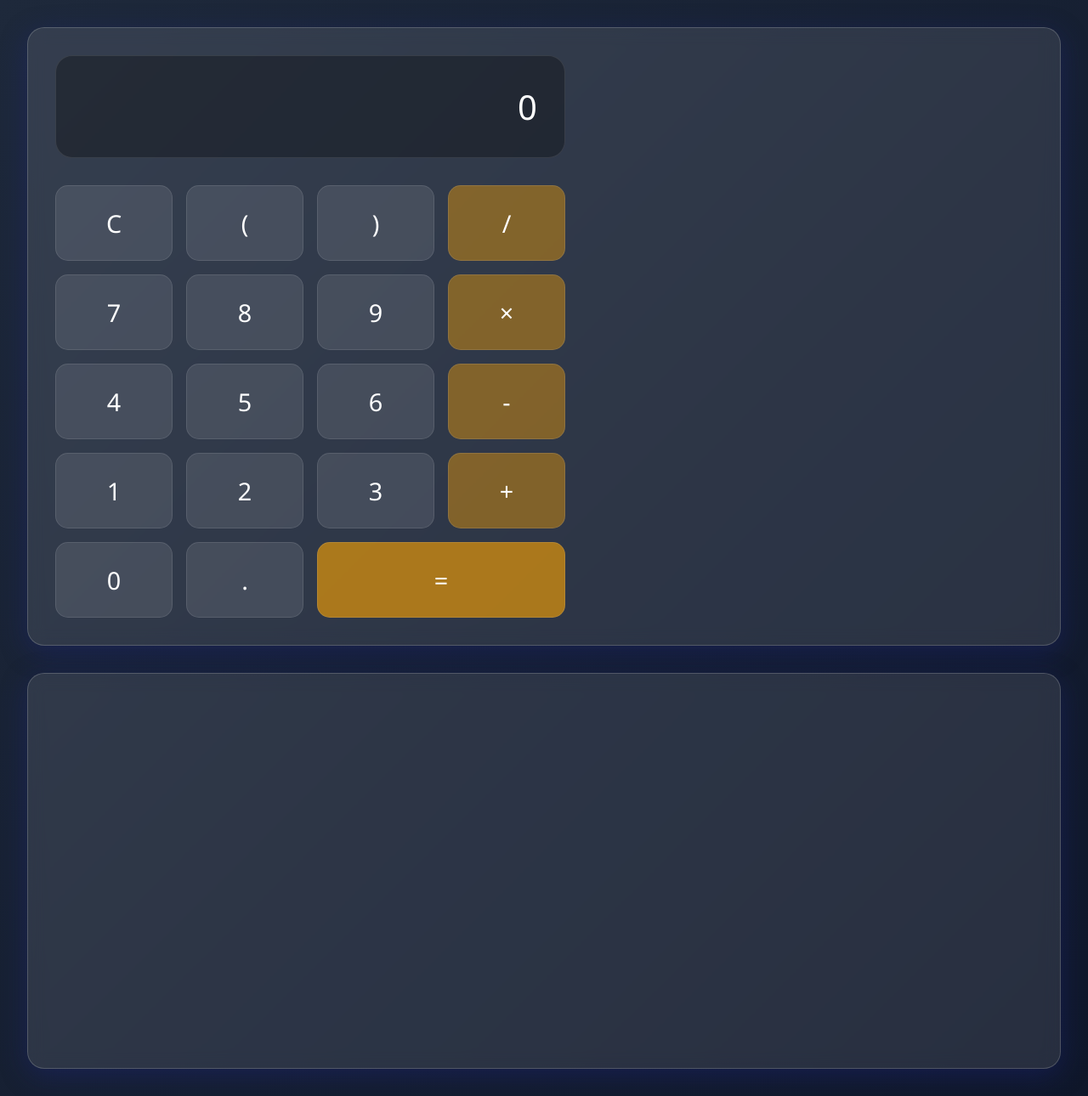
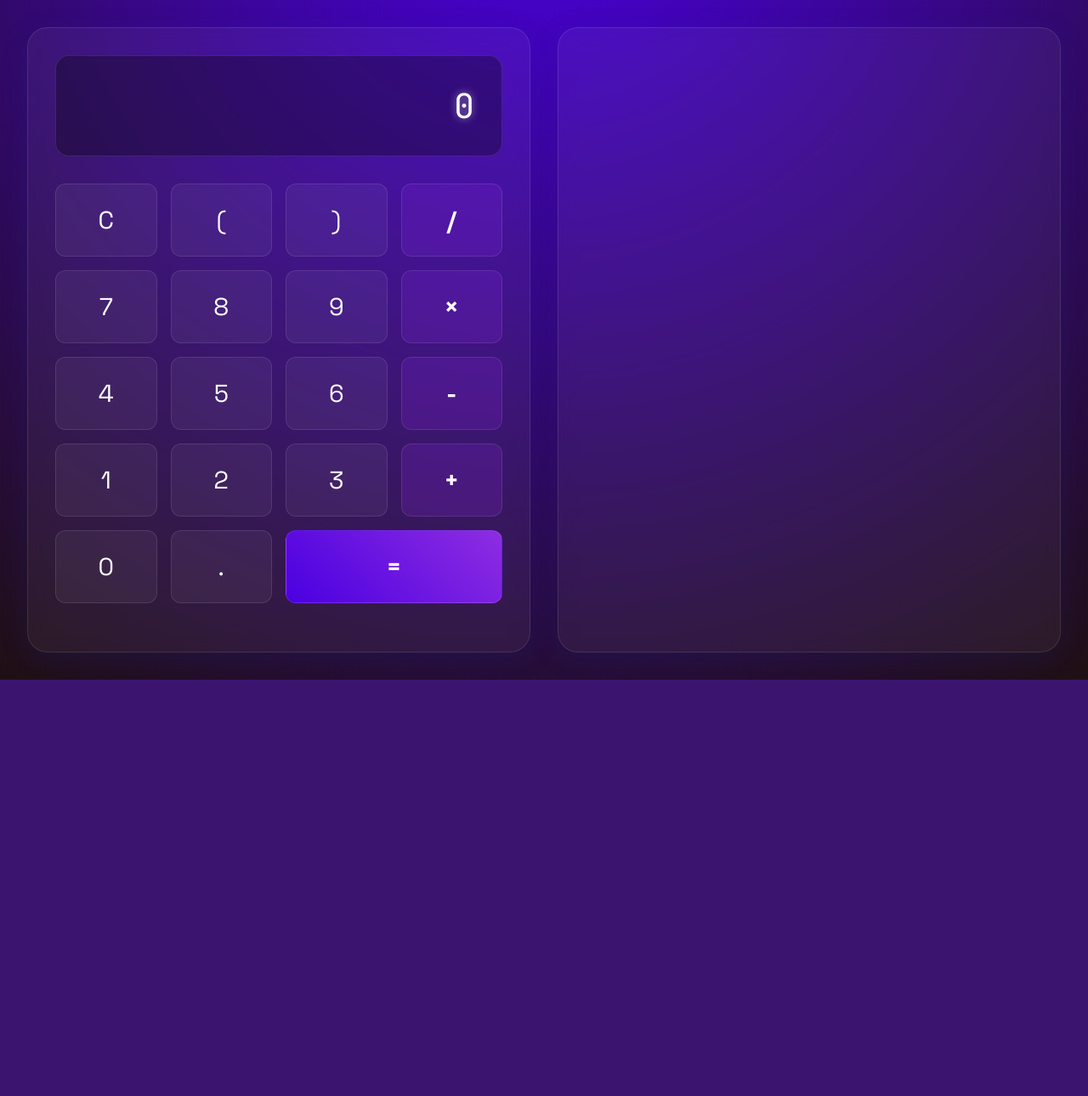
Before and after one commit to eKhars/calculadora, a Flask app: page / in a window 1280 px wide. Shown: the whole page at 85% size. After the commit the page ends 800 px from the top, so only its background shows below. Run offline with Flask 3, Linux system fonts and the light colour scheme; some libraries are stand-ins or nearby versions.

Commit message:
calculadora terminada

```diff
--- a/templates/index.css
+++ b/templates/index.css
@@ -2,56 +2,94 @@
   margin: 0;
   padding: 0;
   box-sizing: border-box;
-  font-family: "Segoe UI", Tahoma, Geneva, Verdana, sans-serif;
+  font-family: 'Space Grotesk', -apple-system, system-ui, sans-serif;
 }
 
 body {
   display: flex;
   min-height: 100vh;
-  background: linear-gradient(135deg, #1e293b, #0f172a);
+  background: radial-gradient(circle at 50% -20%, #4a00e0, #1f1013);
   color: white;
+  overflow-x: hidden;
 }
 
 .container {
-  display: flex;
+  display: grid;
+  grid-template-columns: repeat(auto-fit, minmax(300px, 1fr));
   width: 100%;
   padding: 2rem;
   gap: 2rem;
+  max-width: 1600px;
+  margin: 0 auto;
 }
 
 .calculator-section,
 .tree-section {
-  flex: 1;
-  background: rgba(255, 255, 255, 0.1);
+  background: rgba(255, 255, 255, 0.05);
   backdrop-filter: blur(10px);
-  border-radius: 20px;
+  border-radius: 24px;
   padding: 2rem;
-  box-shadow: 0 8px 32px 0 rgba(31, 38, 135, 0.37);
-  border: 1px solid rgba(255, 255, 255, 0.18);
-  transition: transform 0.3s ease;
+  box-shadow: 0 8px 32px rgba(31, 38, 135, 0.2);
+  border: 1px solid rgba(255, 255, 255, 0.1);
+  transition: all 0.3s ease;
+  position: relative;
+  overflow: hidden;
 }
 
-.calculator-section:hover,
-.tree-section:hover {
-  transform: translateY(-5px);
+.calculator-section::before,
+.tree-section::before {
+  content: '';
+  position: absolute;
+  top: -50%;
+  left: -50%;
+  width: 200%;
+  height: 200%;
+  background: radial-gradient(circle, rgba(255,255,255,0.1) 0%, transparent 60%);
+  opacity: 0;
+  transition: opacity 0.3s ease;
+  pointer-events: none;
+}
+
+.calculator-section:hover::before,
+.tree-section:hover::before {
+  opacity: 1;
 }
 
 .calculator {
-  max-width: 700px;
-  max-width: 90%;
-  margin: 0;
+  width: 100%;
+  max-width: 100%;
 }
 
 .display {
   background: rgba(0, 0, 0, 0.3);
   padding: 2rem;
-  border-radius: 20px;
+  border-radius: 16px;
   margin-bottom: 2rem;
-  font-size: 3rem;
+  font-size: 2.5rem;
   text-align: right;
   color: #fff;
   border: 1px solid rgba(255, 255, 255, 0.1);
   transition: all 0.3s ease;
+  font-family: 'JetBrains Mono', monospace;
+  text-shadow: 0 0 10px rgba(255, 255, 255, 0.5);
+  position: relative;
+  overflow: hidden;
+}
+
+.display::after {
+  content: '';
+  position: absolute;
+  top: 0;
+  left: 0;
+  width: 100%;
+  height: 100%;
+  background: linear-gradient(90deg, transparent, rgba(255,255,255,0.1), transparent);
+  transform: translateX(-100%);
+  transition: transform 0.3s ease;
+}
+
+.display:hover::after {
+  transform: translateX(100%);
 }
 
 .buttons {
@@ -61,33 +99,59 @@ body {
 }
 
 button {
-  padding: 2rem;
-  font-size: 2rem;
+  padding: 1.5rem;
+  font-size: 1.8rem;
   border: none;
-  border-radius: 15px;
-  background: rgba(255, 255, 255, 0.1);
+  border-radius: 12px;
+  background: rgba(255, 255, 255, 0.05);
   color: white;
   cursor: pointer;
   transition: all 0.2s ease;
   border: 1px solid rgba(255, 255, 255, 0.1);
-  min-height: 80px;
+  min-height: 70px;
+  position: relative;
+  overflow: hidden;
+}
+
+button::before {
+  content: '';
+  position: absolute;
+  top: 50%;
+  left: 50%;
+  width: 150%;
+  height: 150%;
+  background: radial-gradient(circle, rgba(255,255,255,0.2) 0%, transparent 70%);
+  transform: translate(-50%, -50%) scale(0);
+  transition: transform 0.3s ease;
 }
 
 button:hover {
-  background: rgba(255, 255, 255, 0.2);
+  background: rgba(255, 255, 255, 0.1);
   transform: translateY(-2px);
+  box-shadow: 0 5px 15px rgba(0,0,0,0.2);
+}
+
+button:hover::before {
+  transform: translate(-50%, -50%) scale(1);
 }
 
 button:active {
-  transform: translateY(0px);
+  transform: translateY(0);
 }
 
 button.operator {
-  background: rgba(255, 166, 0, 0.4);
+  background: rgba(138, 43, 226, 0.2);
+  color: #fff;
+  font-weight: bold;
 }
 
 button.equals {
-  background: rgba(255, 166, 0, 0.6);
+  background: linear-gradient(45deg, #4a00e0, #8e2de2);
+  font-weight: bold;
+}
+
+button.equals:hover {
+  background: linear-gradient(45deg, #5a10f0, #9e3df2);
 }
 
 .tree-container {
@@ -98,92 +162,72 @@ button.equals {
 }
 
 .node circle {
-  fill: rgba(255, 255, 255, 0.1);
-  stroke: #64748b;
+  fill: rgba(138, 43, 226, 0.2);
+  stroke: #8e2de2;
   stroke-width: 2px;
   transition: all 0.3s ease;
 }
 
 .node:hover circle {
-  fill: rgba(255, 166, 0, 0.2);
-  stroke: #f59e0b;
+  fill: rgba(138, 43, 226, 0.4);
+  stroke: #4a00e0;
   transform: scale(1.1);
 }
 
 .node text {
-  font-family: "Segoe UI", Tahoma, Geneva, Verdana, sans-serif;
+  font-family: 'JetBrains Mono', monospace;
   font-size: 14px;
   fill: white;
   transition: all 0.3s ease;
-  pointer-events: none;
 }
 
 .node:hover text {
-  fill: #f59e0b;
+  fill: #fff;
+  text-shadow: 0 0 8px rgba(255,255,255,0.5);
   font-weight: bold;
-  transform: scale(1.1);
 }
 
 .link {
   fill: none;
-  stroke: rgba(255, 255, 255, 0.2);
+  stroke: rgba(138, 43, 226, 0.3);
   stroke-width: 2px;
   transition: all 0.3s ease;
 }
 
 .link:hover {
-  stroke: rgba(255, 166, 0, 0.4);
+  stroke: rgba(138, 43, 226, 0.6);
   stroke-width: 3px;
 }
 
-.node-circle {
-  fill: rgba(31, 41, 55, 0.8);
-  stroke: rgba(255, 255, 255, 0.5);
-  stroke-width: 2px;
-  transition: all 0.3s ease;
-}
-
-.node:hover .node-circle {
-  fill: rgba(255, 166, 0, 0.2);
-  stroke: #f59e0b;
-}
-
-@media (max-width: 1400px) {
+@media (max-width: 1200px) {
   .container {
-    flex-direction: column;
+    grid-template-columns: 1fr;
   }
 
   .calculator-section,
   .tree-section {
     width: 100%;
   }
-
-  .calculator {
-    width: 100%;
-    max-width: 600px;
-  }
-
-  .display {
-    font-size: 2.5rem;
-  }
-
-  button {
-    padding: 1.5rem;
-    font-size: 1.8rem;
-  }
 }
 
-@media (max-width: 768px) {
+@media (max-width: 600px) {
   .container {
-    flex-direction: column;
+    padding: 1rem;
   }
 
   .calculator-section,
   .tree-section {
-    width: 100%;
+    padding: 1rem;
   }
 
-  .node text {
-    font-size: 12px;
+  .display {
+    font-size: 2rem;
+    padding: 1.5rem;
+  }
+
+  button {
+    padding: 1.2rem;
+    font-size: 1.5rem;
+    min-height: 60px;
   }
 }
--- a/templates/index.html
+++ b/templates/index.html
@@ -3,6 +3,7 @@
   <head>
     <title>TreeCalc</title>
     <script src="https://cdnjs.cloudflare.com/ajax/libs/d3/7.8.5/d3.min.js"></script>
+    <link href="https://fonts.googleapis.com/css2?family=Space+Grotesk:wght@400;700&family=JetBrains+Mono&display=swap" rel="stylesheet">
     <link rel="stylesheet" href="index.css" />
   </head>
   <body>
```
